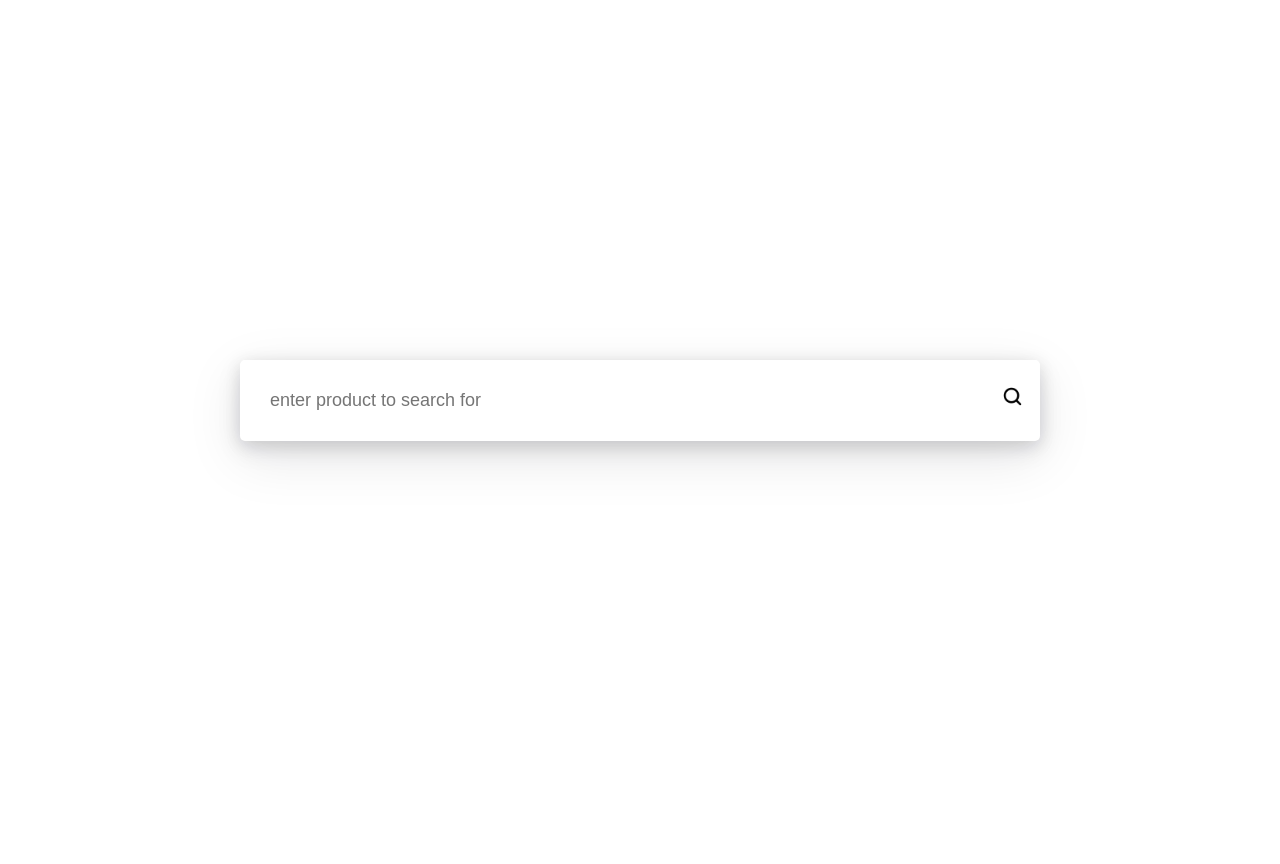
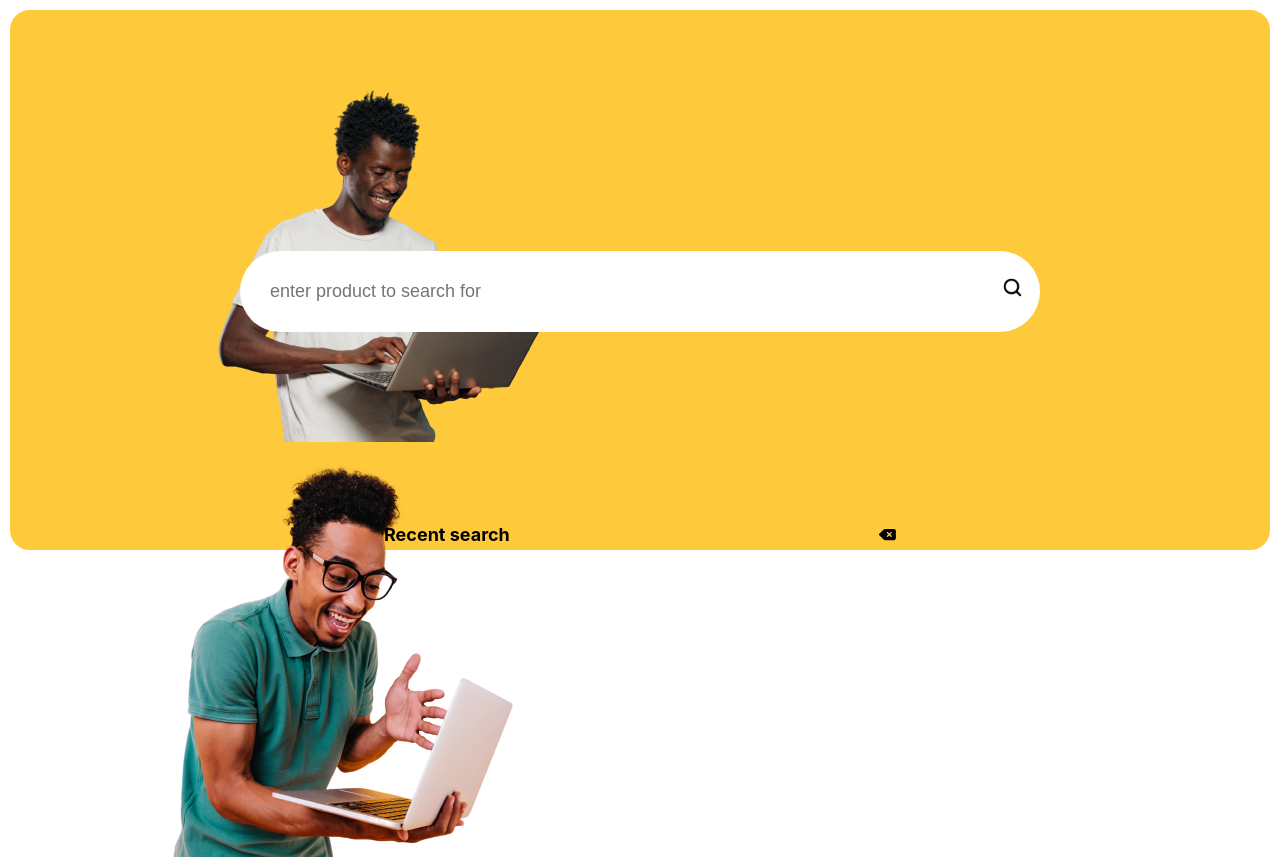
Before and after one commit to elitekaycy/productgh, a Vue app in the folder client/: page / in a window 1280 px wide. Before the commit the page ends 800 px from the top, so only its background shows below. Built offline with nearby package versions, Linux system fonts and the light colour scheme.

Commit message:
added styling for home page

```diff
--- /dev/null
+++ b/client/src/components/RecentSearch.vue
@@ -0,0 +1,38 @@
+<script>
+</script>
+
+<template>
+  <div class="recent_main">
+    <div class="item-spacing">
+        <div class="recent-heading">Recent search</div>
+        <div>
+            <font-awesome-icon icon="fa-solid fa-delete-left" />
+        </div>
+    </div>
+  </div>
+</template>
+
+<style scoped>
+.recent_main {
+    margin-top: 15%;
+    color: black;
+    max-width: 40vw;
+    width: 100%;
+    display: flex;
+    flex-direction: column;
+}
+
+.item-spacing {
+    display: flex;
+    flex-direction: row;
+    align-items: center;
+    width: 100%;
+    justify-content: space-between;
+}
+
+.recent-heading {
+    font-weight: bold;
+    font-size: large;
+}
+
+</style>
--- a/client/src/main.js
+++ b/client/src/main.js
@@ -4,10 +4,10 @@ import router from "./router";
 import { library } from '@fortawesome/fontawesome-svg-core'
 import { FontAwesomeIcon } from '@fortawesome/vue-fontawesome'
 
-import { faUserSecret,faLink, faChevronRight, faXmark, faHouseLaptop, faBookmark, faMagnifyingGlass } from '@fortawesome/free-solid-svg-icons'
+import { faUserSecret,faLink, faChevronRight, faXmark, faHouseLaptop, faBookmark, faMagnifyingGlass, faDeleteLeft } from '@fortawesome/free-solid-svg-icons'
 
 /* add icons to the library */
-library.add(faUserSecret, faLink, faChevronRight, faXmark, faHouseLaptop, faBookmark, faMagnifyingGlass)
+library.add(faUserSecret, faLink, faChevronRight, faXmark, faHouseLaptop, faBookmark, faMagnifyingGlass, faDeleteLeft)
 
 import "./assets/main.css";
 
--- a/client/src/views/HomeView.vue
+++ b/client/src/views/HomeView.vue
@@ -1,12 +1,20 @@
 <script lang="js">
 import search1 from '../assets/image/search1.png'
+import human from '../assets/image/human.png'
+import human2 from '../assets/image/human2.png'
 import router from '../router/index'
+import RecentSearch from '@/components/RecentSearch.vue'
 
 export default {
+  components: {
+    RecentSearch: RecentSearch
+  },
   data() {
     return {
       product: '',
-      searchimg: search1
+      searchimg: search1,
+      human: human,
+      human2: human2
     }
   },
   methods: {
@@ -26,6 +34,10 @@ export default {
 
 <template>
   <main>
+      <div class="background">
+        <img alt="human" :src="human" class="human"/>
+        <img alt="human2" :src="human2" class="human2"/>
+      </div>
     <div class="main">
     <form class="search_bar_box" @submit.prevent="handleSearch(product)">
         <input class="search_bar" v-model="product" placeholder="enter product to search for" />
@@ -33,31 +45,50 @@ export default {
           <img :src="searchimg" alt="search logo" class="logo"/>
         </span>
       </form>
+      <RecentSearch />
     </div>
-
   </main>
 </template>
 
 
 <style scoped>
+.human {
+  margin-top: 3.05%;
+}
+
+.background {
+  position: absolute;
+  width: 100vw;
+  height: 100%;
+  max-height: 70vh;
+  border-radius: 30px;
+  padding: 20px;
+  border: 10px solid white;
+  background-color: #FFC93C;
+}
 
 .main {
   width: 100vw;
   height: 100vh;
   padding: 10px;
   display: flex;
-  flex-direction: row;
+  flex-direction: column;
   justify-content: center;
   align-items: center;
 }
 .search_bar_box {
   max-width: 800px;
   width: 100%;
-  box-shadow: rgba(17, 17, 26, 0.1) 0px 4px 16px, rgba(17, 17, 26, 0.1) 0px 8px 24px, rgba(17, 17, 26, 0.1) 0px 16px 56px;
-  border-radius: 5px;
+  /* box-shadow: rgba(17, 17, 26, 0.1) 0px 4px 16px, rgba(17, 17, 26, 0.1) 0px 8px 24px, rgba(17, 17, 26, 0.1) 0px 16px 56px; */
+  border-radius: 50px;
   display: flex;
   align-items: center;
+  background-color: white;
   padding: 15px
+}
+
+.search_bar_box:hover, .search_bar_box:focus {
+  border: 3px solid #362FD9;
 }
 
 .search_bar {
@@ -75,7 +106,8 @@ export default {
 
 .search_bar:placeholder-shown {
   font-size: larger;
-  color: rgba(17, 17, 26, 0.1) 0px 4px 16px;
+  font-weight: 400;
+  color: #ECECEC
 }
 
 .logo {
```
Also changed, not shown: client/src/assets/image/human.png (added), client/src/assets/image/human2.png (added).
